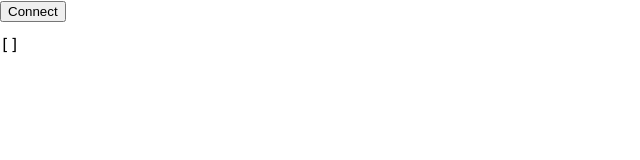
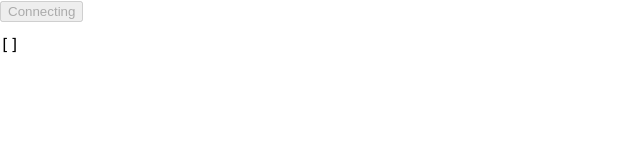
Before and after one commit to joshpensky/transport-exhibit, a React (Create React App) app: page / in a window 1280 px wide. Shown: the top 160 px of the page, without its empty margins (0-640 px from the left). Built offline with nearby package versions, Linux system fonts and the light colour scheme.

Commit message:
adds opening state, more cleanup

```diff
--- a/src/App.tsx
+++ b/src/App.tsx
@@ -49,7 +49,7 @@ declare global {
   }
 }
 
-type PortState = "closed" | "closing" | "open";
+type PortState = "closed" | "closing" | "open" | "opening";
 
 type Message = {
   value: string;
@@ -67,11 +67,6 @@ const App = () => {
   const [log, setLog] = useState<Message[]>([]);
 
   const [portState, setPortState] = useState<PortState>("closed");
-  const portStateRef = useRef<PortState>("closed");
-  const updatePortState = (nextState: PortState) => {
-    portStateRef.current = nextState;
-    setPortState(nextState);
-  };
 
   const [hasManuallyDisconnected, setHasManuallyDisconnected] = useState(false);
 
@@ -97,7 +92,7 @@ const App = () => {
             break;
           }
           const timestamp = Date.now();
-          setLog((log) => [{ value: value + "/", timestamp }, ...log]);
+          setLog((log) => [{ value, timestamp }, ...log]);
         }
       } catch (error) {
         console.error(error);
@@ -116,14 +111,16 @@ const App = () => {
     try {
       await port.open({ baudRate: 9600 });
       portRef.current = port;
-      updatePortState("open");
+      setPortState("open");
       setHasManuallyDisconnected(false);
     } catch (error) {
+      setPortState("closed");
       console.error("Could not open port", error);
     }
   };
 
   const manualConnectToPort = async () => {
+    setPortState("opening");
     const filters = [
       // Can identify the vendor and product IDs by plugging in the device and visiting: chrome://device-log/
       // the IDs will be labeled `vid` and `pid`, respectively
@@ -136,11 +133,13 @@ const App = () => {
       const port = await navigator.serial.requestPort({ filters });
       await openPort(port);
     } catch (error) {
+      setPortState("closed");
       console.error("User did not select port", error);
     }
   };
 
-  const autoconnectToPort = async () => {
+  const autoConnectToPort = async () => {
+    setPortState("opening");
     const availablePorts = await navigator.serial.getPorts();
     if (availablePorts.length) {
       const port = availablePorts[0];
@@ -158,13 +157,13 @@ const App = () => {
     readerRef.current = null;
     readerClosedPromiseRef.current = Promise.resolve();
     portRef.current = null;
-    updatePortState("closed");
+    setPortState("closed");
   };
 
   const manualDisconnectFromPort = async () => {
     const port = portRef.current;
     if (port) {
-      updatePortState("closing");
+      setPortState("closing");
 
       // Cancel any reading from port
       readerRef.current?.cancel();
@@ -177,14 +176,14 @@ const App = () => {
 
       // Update port state
       setHasManuallyDisconnected(true);
-      updatePortState("closed");
+      setPortState("closed");
     }
   };
 
   // Handles attaching the reader and disconnect listener when the port is open
   useEffect(() => {
     const port = portRef.current;
-    if (portState === "open" && portState === portStateRef.current && port) {
+    if (portState === "open" && port) {
       // When the port is open, read until closed
       const aborted = { current: false };
       readerRef.current?.cancel();
@@ -206,10 +205,10 @@ const App = () => {
     // eslint-disable-next-line react-hooks/exhaustive-deps
   }, [portState]);
 
-  // Tries to autoconnect to a port if possible
+  // Tries to auto-connect to a port, if possible
   useEffect(() => {
-    if (!hasManuallyDisconnected && canUseSerial && portState === "closed") {
-      autoconnectToPort();
+    if (canUseSerial && !hasManuallyDisconnected && portState === "closed") {
+      autoConnectToPort();
     }
     // eslint-disable-next-line react-hooks/exhaustive-deps
   }, [canUseSerial, hasManuallyDisconnected, portState]);
@@ -218,21 +217,29 @@ const App = () => {
     return <p>Can't use serial in this browser</p>;
   }
 
+  let buttonText = "";
+  if (portState === "closed") {
+    buttonText = "Connect";
+  } else if (portState === "opening") {
+    buttonText = "Connecting";
+  } else if (portState === "open") {
+    buttonText = "Disconnect";
+  } else if (portState === "closing") {
+    buttonText = "Disconnecting";
+  }
+
+  let buttonAction = manualDisconnectFromPort;
+  if (portState === "closed") {
+    buttonAction = manualConnectToPort;
+  }
+
   return (
     <div>
       <button
-        disabled={portState === "closing"}
-        onClick={
-          portState === "closed"
-            ? manualConnectToPort
-            : manualDisconnectFromPort
-        }
+        disabled={portState === "opening" || portState === "closing"}
+        onClick={buttonAction}
       >
-        {portState === "closed"
-          ? "Connect"
-          : portState === "open"
-          ? "Disconnect"
-          : "Disconnecting"}
+        {buttonText}
       </button>
 
       <pre>
```
